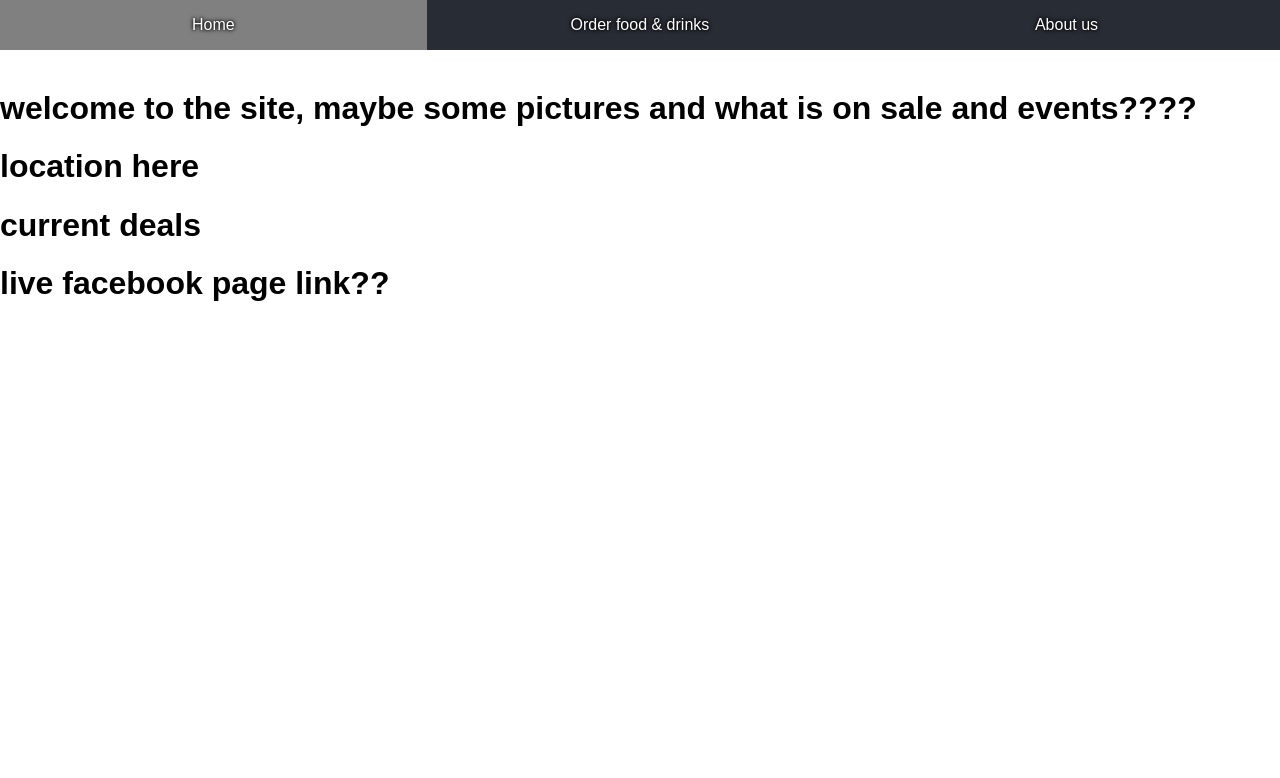
After one commit to niranma/Fiala, a PHP site: page / in a window 1280 px wide. The commit adds this page. Shown: the top 778 px of the page. Run offline with PHP 8.4, Linux system fonts and the light colour scheme.

Commit message:
Add files via upload

```diff
--- /dev/null
+++ b/index.html
@@ -0,0 +1,26 @@
+<html>
+
+    <head>
+        <title>About Us!</title>
+    </head>
+
+    <body>
+    <!-- css sheets -->
+    <link rel="stylesheet" href="style.css">
+
+    <!-- navigation bar -->
+      <div class="topnav">
+        <a class="active" href="index.html" >Home</a>
+        <a href="order.food.drinks..html" >Order food & drinks</a>
+        <a href="aboutus.html">About us</a>
+      </div>
+
+    <!-- main block of code-->
+      <h1>welcome to the site, maybe some pictures and what is on sale and events????</h1>
+      <h1> location here </h1>
+      <h1>current deals</h1>
+      <h1> live facebook page link??</h1>
+      <h1></h1>
+    </body>
+
+</html>
--- a/style.css
+++ b/style.css
@@ -5,12 +5,12 @@ body {
 
 html {
   box-sizing: border-box;
+  scroll-behavior: smooth;
 }
 
 *, *:before, *:after {
   box-sizing: inherit;
 }
-
 .column {
   float: left;
   width: 33.3%;
@@ -19,8 +19,9 @@ body {
 }
 
 .card {
-    box-shadow: 0 4px 8px 0 rgba(0, 0, 0, 0.2);
+
   margin: 8px;
+  box-shadow: 0px 3px 3px 3px grey;
 }
 
 .about-section {
@@ -66,6 +67,30 @@ body {
   background-color: #555;
 }
 
+
+.topnav a {
+  background-color: #282c34;
+  float: left;
+  text-shadow: 0 0 3px #000000, 0 0 5px #000000;
+  color: white;
+  text-align: center;
+  padding-top: 2vh;
+  padding-bottom: 2vh;
+  margin-bottom: 5vh;
+  width: 33.33%;
+  text-decoration: none;
+}
+
+.topnav a:hover {
+  background-color: rgba(221, 221, 221, 0.65);
+  text-shadow: 0 0 3px #000000, 0 0 5px #000000;
+  color: white;
+}
+
+.topnav a.active {
+  background-color: gray
+}
+
 @media screen and (max-width: 650px) {
   .column {
     width: 100%;
```
Also changed, not shown: aboutus.html (+11 -0 lines), order.food.drinks..html (added, +24 -0 lines). Lines whose indentation alone changed are shown as unchanged.
